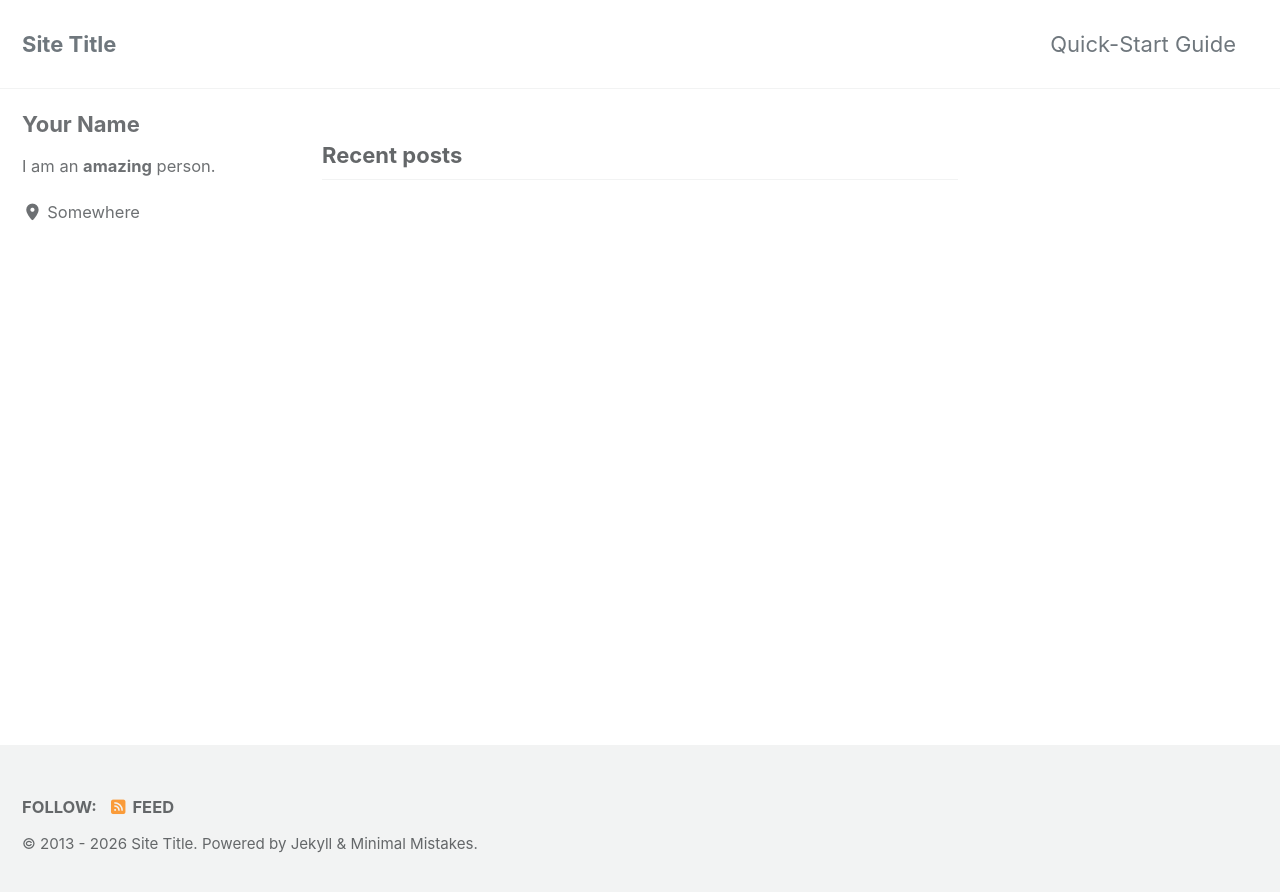
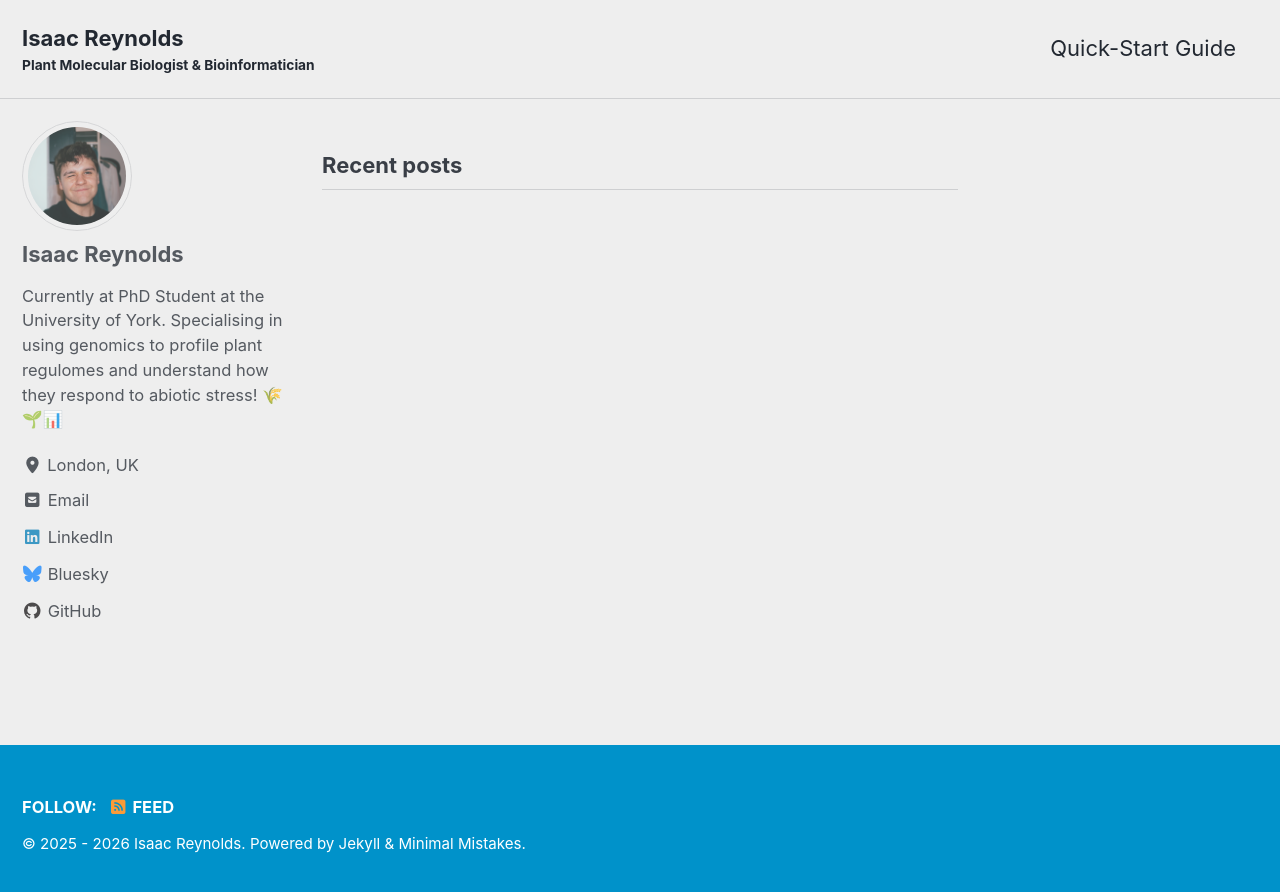
Before and after one commit to eyezsac/eyezsac.github.io, a Jekyll site: the page built from index.html, in a window 1280 px wide. Shown: the top 892 px of the page. Built offline with Jekyll 4.4.1, drawn with Linux system fonts in a browser that asks for light colours; cached includes are drawn as plain includes; the list of posts is cut into pages by our own code.

Commit message:
Modified gemfile, config, and added author icon.

```diff
--- a/Gemfile
+++ b/Gemfile
@@ -1,3 +1,4 @@
 source "https://rubygems.org"
-gemspec
-gem 'jekyll-include-cache'
+
+gem "github-pages", group: :jekyll_plugins
+gem "jekyll-include-cache"
--- a/_config.yml
+++ b/_config.yml
@@ -10,21 +10,19 @@
 # Review documentation to determine if you should use `theme` or `remote_theme`
 # https://mmistakes.github.io/minimal-mistakes/docs/quick-start-guide/#installing-the-theme
 
-# theme                  : "minimal-mistakes-jekyll"
-# remote_theme           : "mmistakes/minimal-mistakes"
-minimal_mistakes_skin    : "default" # "air", "aqua", "contrast", "dark", "dirt", "neon", "mint", "plum", "sunrise", "catppuccin_latte", "catppuccin_mocha"
+minimal_mistakes_skin    : "air" # "air", "aqua", "aqua2", "contrast", "dark", "dirt", "neon", "mint", "plum", "sunrise", "forestland"
 
 # Site Settings
 locale                   : "en-US"
 rtl                      : # true, false (default) # turns direction of the page into right to left for RTL languages
-title                    : "Site Title"
+title                    : "Isaac Reynolds"
 title_separator          : "-"
-subtitle                 : # site tagline that appears below site title in masthead
-name                     : "Your Name"
-description              : "An amazing website."
-url                      : # the base hostname & protocol for your site e.g. "https://mmistakes.github.io"
+subtitle                 : Plant Molecular Biologist & Bioinformatician # site tagline that appears below site title in masthead
+name                     : "Isaac Reynolds"
+description              : "-"
+url                      : "http://eyezsac.github.io" # the base hostname & protocol for your site e.g. "https://mmistakes.github.io"
 baseurl                  : # the subpath of your site, e.g. "/blog"
-repository               : # GitHub username/repo-name e.g. "mmistakes/minimal-mistakes"
+repository               : "https://github.com/eyezsac/" # GitHub username/repo-name e.g. "mmistakes/minimal-mistakes"
 teaser                   : # path of fallback teaser image, e.g. "/assets/images/500x300.png"
 logo                     : # path of logo image to display in the masthead, e.g. "/assets/images/88x88.png"
 masthead_title           : # overrides the website title displayed in the masthead, use " " for no title
@@ -90,23 +88,31 @@ baidu_site_verification  :
 
 # Social Sharing
 twitter:
-  username               :
+  username               : "ijrPhD"
+bsky:
+  username               : "plantsaac.bsky.social"
 facebook:
   username               :
   app_id                 :
   publisher              :
 og_image                 : # Open Graph/Twitter default site image
-og_image_alt             : # Alt text for Open Graph/Twitter default site image
 # For specifying social profiles
 # - https://developers.google.com/structured-data/customize/social-profiles
 social:
   type                   : # Person or Organization (defaults to Person)
   name                   : # If the user or organization name differs from the site's name
   links: # An array of links to social media profiles
+  - label: "Bluesky"
+    icon: "fab fa-fw fa-twitter-square"
+    url: "https://plantsaac.bsky.social"
+
+  - label: "GitHub"
+    icon: "fab fa-fw fa-github"
+    url: "https://github.com/eyezsac"
 
 # Analytics
 analytics:
-  provider               : # false (default), "google", "google-universal", "google-gtag", "custom"
+  provider               : false # false (default), "google", "google-universal", "google-gtag", "custom"
   google:
     tracking_id          :
     anonymize_ip         : # true, false (default)
@@ -114,41 +120,33 @@ analytics:
 
 # Site Author
 author:
-  name             : "Your Name"
-  avatar           : # path of avatar image, e.g. "/assets/images/bio-photo.jpg"
-  bio              : "I am an **amazing** person."
-  location         : "Somewhere"
+  name             : "Isaac Reynolds"
+  avatar           : "/assets/core/DSC00792_small2.png" # path of avatar image, e.g. "/assets/images/bio-photo.jpg"
+  location         : "London, UK"
+  bio              : "Currently at PhD Student at the University of York. Specialising in using genomics to profile plant regulomes and understand how they respond to abiotic stress! 🌾🌱📊"
   email            :
-  # fediverse      : "@you@instance.social"  # used for fediverse:creator meta tag
   links:
     - label: "Email"
-      icon: "fas fa-fw fa-square-envelope"
-      # url: "mailto:your.name@email.com"
-    - label: "Website"
-      icon: "fas fa-fw fa-link"
-      # url: "https://your-website.com"
-    - label: "Twitter"
-      icon: "fab fa-fw fa-square-x-twitter"
-      # url: "https://twitter.com/"
-    - label: "Facebook"
-      icon: "fab fa-fw fa-square-facebook"
-      # url: "https://facebook.com/"
+      icon: "fas fa-fw fa-envelope-square"
+      url: "mailto:isaac.reynolds46@gmail.com"
+    - label: "LinkedIn"
+      icon: "fa-brands fa-fw fa-linkedin"
+      url: "https://www.linkedin.com/in/isaacreynolds"
+    - label: "Bluesky"
+      icon: "fa-brands fa-fw fa-bluesky"
+      url: "https://plantsaac.bsky.social"
     - label: "GitHub"
       icon: "fab fa-fw fa-github"
-      # url: "https://github.com/"
-    - label: "Instagram"
-      icon: "fab fa-fw fa-instagram"
-      # url: "https://instagram.com/"
+      url: "https://github.com/eyezsac"
 
 # Site Footer
 footer:
   links:
     - label: "Twitter"
-      icon: "fab fa-fw fa-square-x-twitter"
+      icon: "fab fa-fw fa-twitter-square"
       # url:
-      # rel: "me"  # optional: adds rel attribute (e.g. for IndieWeb web sign-in)
     - label: "Facebook"
-      icon: "fab fa-fw fa-square-facebook"
+      icon: "fab fa-fw fa-facebook-square"
       # url:
     - label: "GitHub"
       icon: "fab fa-fw fa-github"
@@ -162,13 +160,16 @@ footer:
     - label: "Instagram"
       icon: "fab fa-fw fa-instagram"
       # url:
-  since: "2013"
+  since: "2025"
 
 
 # Reading Files
+include: ["_pages"]
 include:
   - .htaccess
   - _pages
+  - _images
+  - _posts
 exclude:
   - "*.sublime-project"
   - "*.sublime-workspace"
@@ -294,7 +295,6 @@ category_archive:
 tag_archive:
   type: liquid
   path: /tags/
-# show_taxonomy: false  # set to false to hide tag/category lists on posts
 # https://github.com/jekyll/jekyll-archives
 # jekyll-archives:
 #   enabled:
@@ -328,4 +328,4 @@ defaults:
       read_time: true
       comments: # true
       share: true
-      related: true
+      related: false
```
Also changed, not shown: assets/core/DSC00792_small2.png (added).
